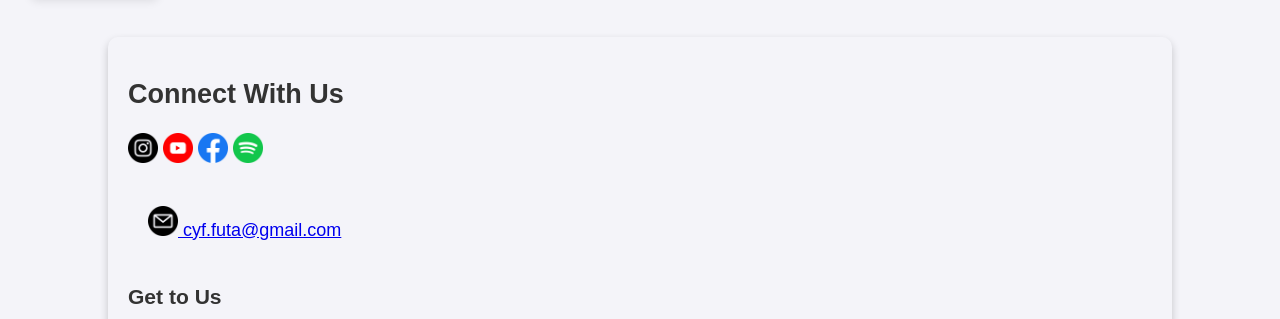
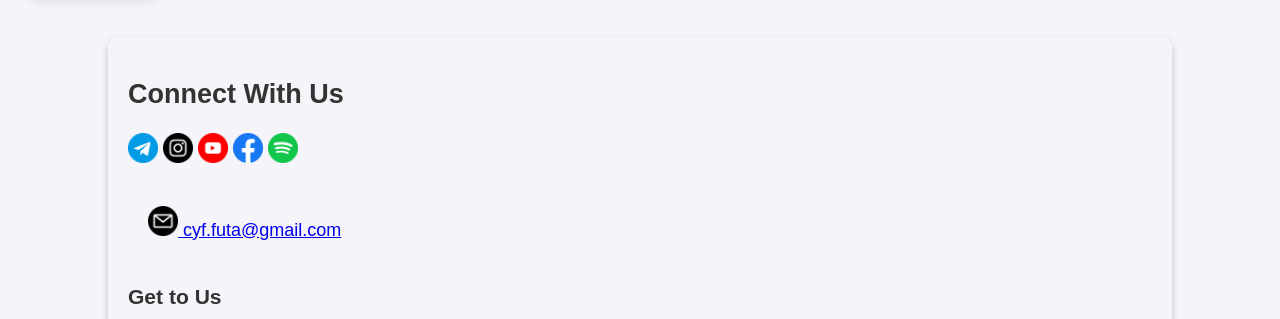
Before and after one commit to CYF-25/cyf-cbt, a plain HTML site: page index.html in a window 1280 px wide. Shown: the part 1201-1520 px from the top of the page. Drawn offline with Linux system fonts and the light colour scheme.

Commit message:
Update index.html

```diff
--- a/index.html
+++ b/index.html
@@ -64,6 +64,9 @@
 
         <div class="connect-section">
             <h2>Connect With Us</h2>
+            <a href="https://t.me/cyflibrary" target="_blank">
+                <img src="icons/telegram.png" alt="PDFs on Telegram" width="30"></a>
+
             <a href="https://instagram.com/cyf.futa" target="_blank">
                 <img src="icons/instagram (1).png" alt="Instagram" width="30"></a>
 
```
